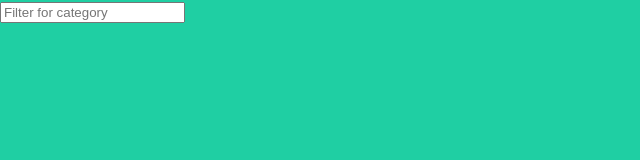
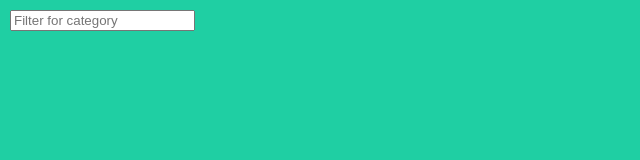
Before and after one commit to YunzeNiu/INST377ASSIGN2, a website: page public/index.html in a window 1280 px wide. Shown: the whole page, without its empty margins (0-640 px from the left). Drawn offline with Linux system fonts and the light colour scheme.

Commit message:
Update styles.css

```diff
--- a/public/styles.css
+++ b/public/styles.css
@@ -11,9 +11,9 @@
 
 body {
        background-color: rgb(31, 207, 163);
-       margin: 0;
        padding: 0;
        font-family: 'Baloo 2', cursive;
+       margin-left: 10px;
    }
 
 h1 {
```
